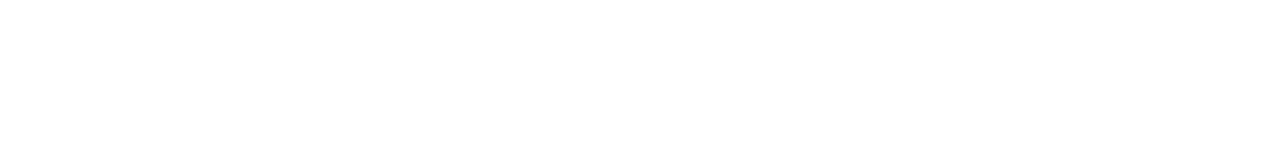
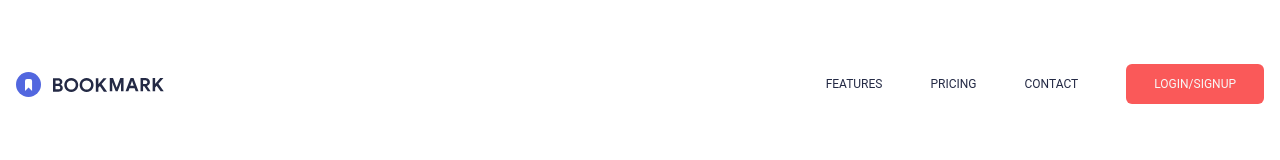
Before and after one commit to Isaac3N/landing-page, a website: page public/index.html in a window 1280 px wide. Drawn offline with Linux system fonts and the light colour scheme.

Commit message:
checkpoint navigation menu

```diff
--- a/public/index.html
+++ b/public/index.html
@@ -4,6 +4,7 @@
     <meta charset="UTF-8">
     <meta http-equiv="X-UA-Compatible" content="IE=edge">
     <meta name="viewport" content="width=device-width, initial-scale=1.0">
+    <link rel="stylesheet" href="https://cdnjs.cloudflare.com/ajax/libs/font-awesome/6.1.1/css/all.min.css" integrity="sha512-KfkfwYDsLkIlwQp6LFnl8zNdLGxu9YAA1QvwINks4PhcElQSvqcyVLLD9aMhXd13uQjoXtEKNosOWaZqXgel0g==" crossorigin="anonymous" referrerpolicy="no-referrer" />
     <link href="/public/output.css" rel="stylesheet">
     <title>BookMark Landing Page</title>
 </head>
@@ -12,7 +13,16 @@
     <header>
         <nav class="container flex items-center py-4 mt-4 sm:mt-12">
             <div class="py-1">
-
+                <img src="./imgs/logo-bookmark.svg" alt="logo bookmark svg">
+            </div>
+            <ul class= "hidden sm:flex flex-1 justify-end items-center gap-12 text-bookmark-blue uppercase text-xs">
+                <li class="cursor-pointer">Features</li>
+                <li class="cursor-pointer">Pricing</li>
+                <li class="cursor-pointer">Contact</li>
+                <button type="button" class="bg-bookmark-red text-bookmark-white rounded-md px-7 py-3 uppercase">Login/SignUp</button>
+            </ul>
+            <div class="flex sm:hidden flex-1 justify-end">
+                <i class="text-2xl fa-solid fa-bars"></i>
             </div>
         </nav>
     </header>
```
Also changed, not shown: public/output.css.
